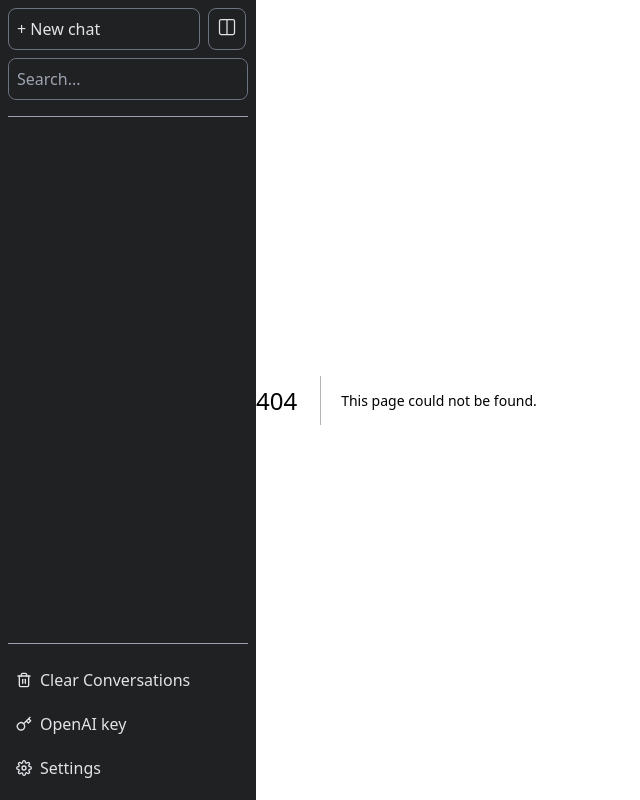
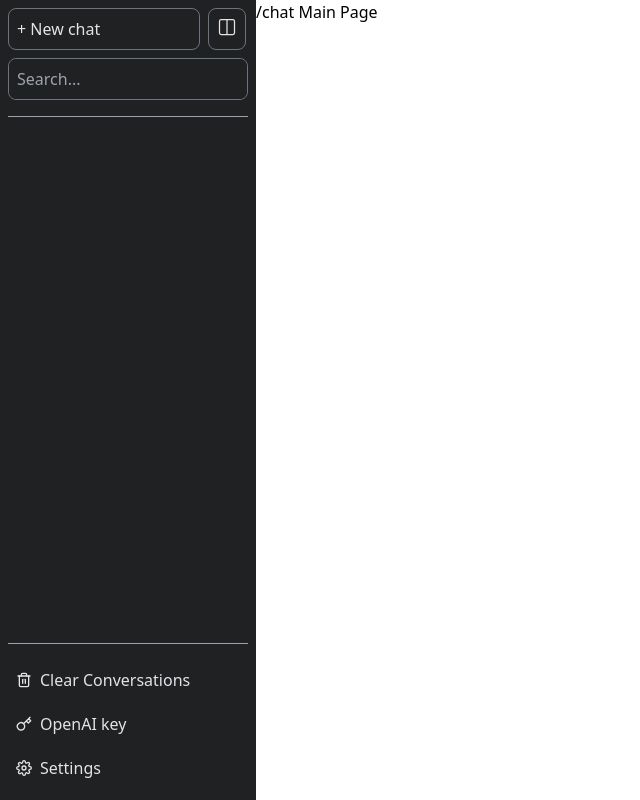
Before and after one commit to lesenelir/next-gpt, a Next.js app: page /chat in a window 1280 px wide. Before the commit this address had no page. Shown: the whole page, without its empty margins (0-640 px from the left). Built offline with nearby package versions, Linux system fonts and the light colour scheme.

Commit message:
feat: add chat main page

```diff
--- /dev/null
+++ b/src/pages/chat/index.tsx
@@ -0,0 +1,9 @@
+function ChatMainPage() {
+  return (
+    <>
+      /chat Main Page
+    </>
+  )
+}
+
+export default ChatMainPage
```
